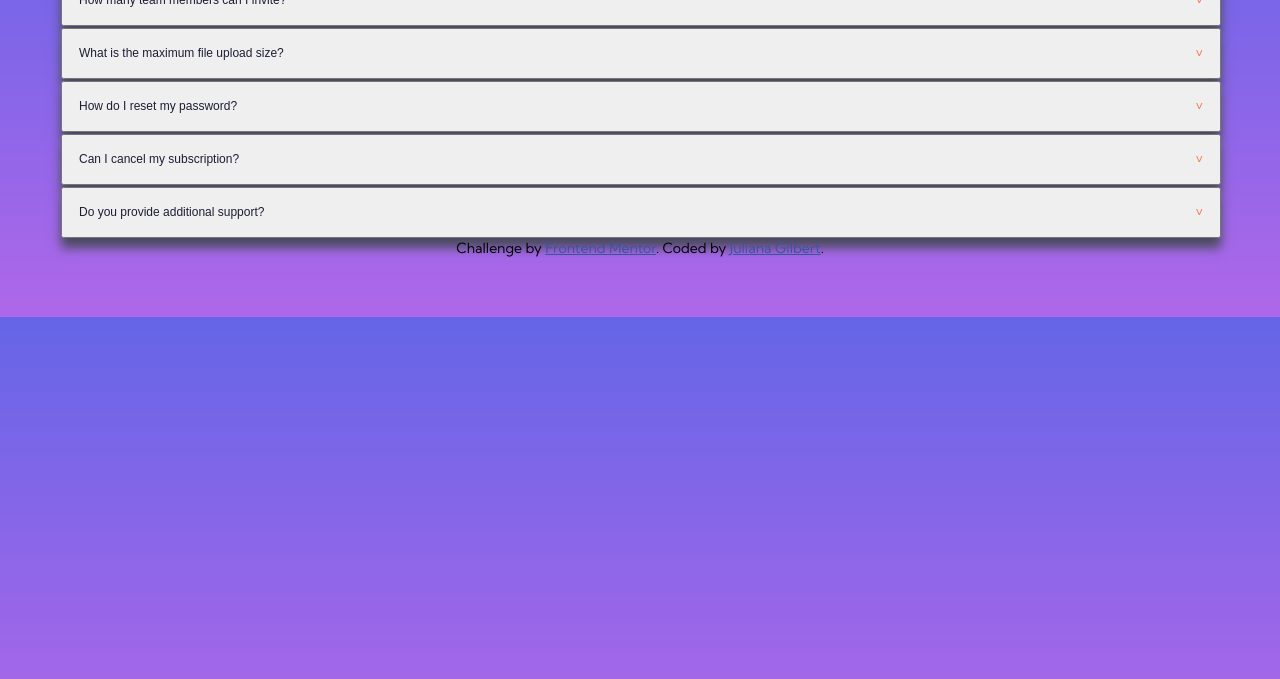
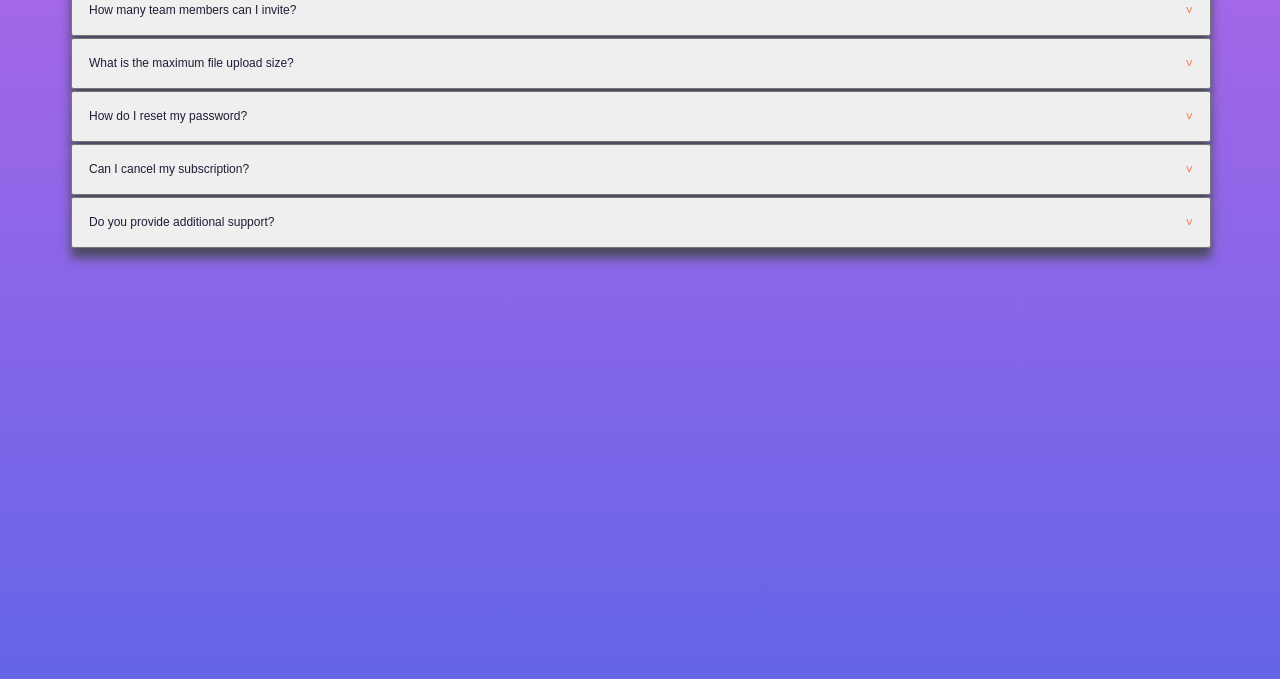
Before and after one commit to Jggilbert/FAQChallenge, a plain HTML site: page faq-accordion-card-main/index.html in a window 1280 px wide. Shown: the part 121-800 px from the top of the page. Drawn offline with Linux system fonts and the light colour scheme.

Commit message:
fixed gradient height, still working on making it brighter

```diff
--- a/faq-accordion-card-main/index.html
+++ b/faq-accordion-card-main/index.html
@@ -62,10 +62,10 @@
 
 
 
-  <div class="attribution">
+  <!-- <div class="attribution">
     Challenge by <a href="https://www.frontendmentor.io?ref=challenge" target="_blank">Frontend Mentor</a>.
     Coded by <a href="#">Juliana Gilbert</a>.
-  </div>
+  </div> -->
   <script src="script.js"></script>
 </body>
 </html>
--- a/faq-accordion-card-main/style.css
+++ b/faq-accordion-card-main/style.css
@@ -1,4 +1,5 @@
 html {
+  height: 100%;
   font-family: 'Kumbh Sans', sans-serif;
 }
 
@@ -59,9 +60,8 @@ html {
   }
 
 body{
-  background-image: linear-gradient(#6565e7,
-   #af67e9);
-   padding: 10px;
+  background-image: linear-gradient(#af67e9, #6565e7);
+   padding: 20px;
   overflow: hidden;
   margin: 50px;
   }
```
